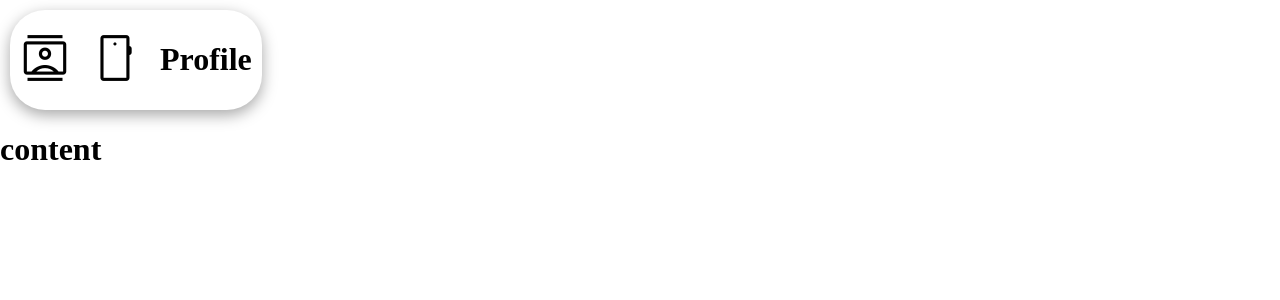
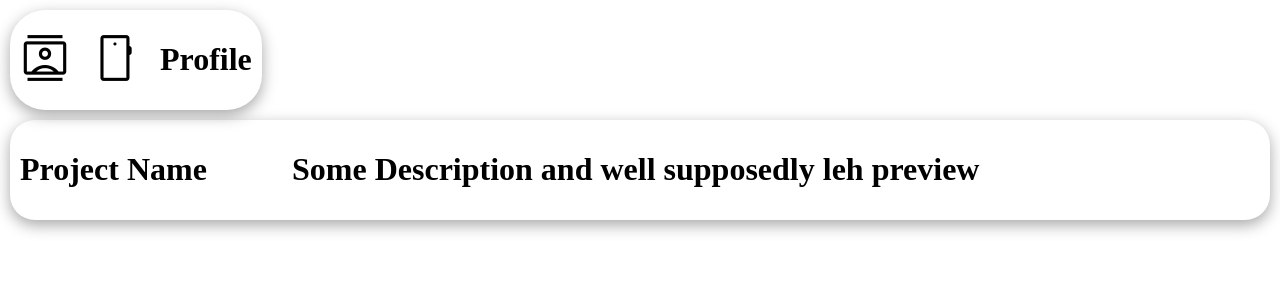
Before and after one commit to aimandesu/portfolio-webapp, a React (Vite) app: page / in a window 1280 px wide. Shown: the top 300 px of the page. Built offline with nearby package versions, Linux system fonts and the light colour scheme.

Commit message:
design a bit content

```diff
--- a/src/components/content/Content.jsx
+++ b/src/components/content/Content.jsx
@@ -1,7 +1,17 @@
+import classes from "./Content.module.css";
+
 const Content = (props) => {
+  //props here should terima class or some thing like that
   return (
     <>
-      <h1>content</h1>
+      <div className={classes.container}>
+        <div className={`${classes.container_item} ${classes.item_one}`}>
+          <h1>Project Name</h1>
+        </div>
+        <div className={`${classes.container_item} ${classes.item_two}`}>
+          <h1>Some Description and well supposedly leh preview</h1>
+        </div>
+      </div>
     </>
   );
 };
--- /dev/null
+++ b/src/components/content/Content.module.css
@@ -0,0 +1,20 @@
+.container {
+  /* width: 100vw; */
+  /* width: fit-content; */
+  margin: 10px;
+  border-radius: 25px;
+  display: flex;
+  box-shadow: rgba(0, 0, 0, 0.35) 0px 5px 15px;
+}
+
+.container_item {
+  margin: 10px;
+}
+
+.item_one {
+  width: 20%;
+}
+
+.item_two {
+  flex-grow: 1;
+}
```
Also changed, not shown: 1 other file (tests, documents, lock files or other folders).
